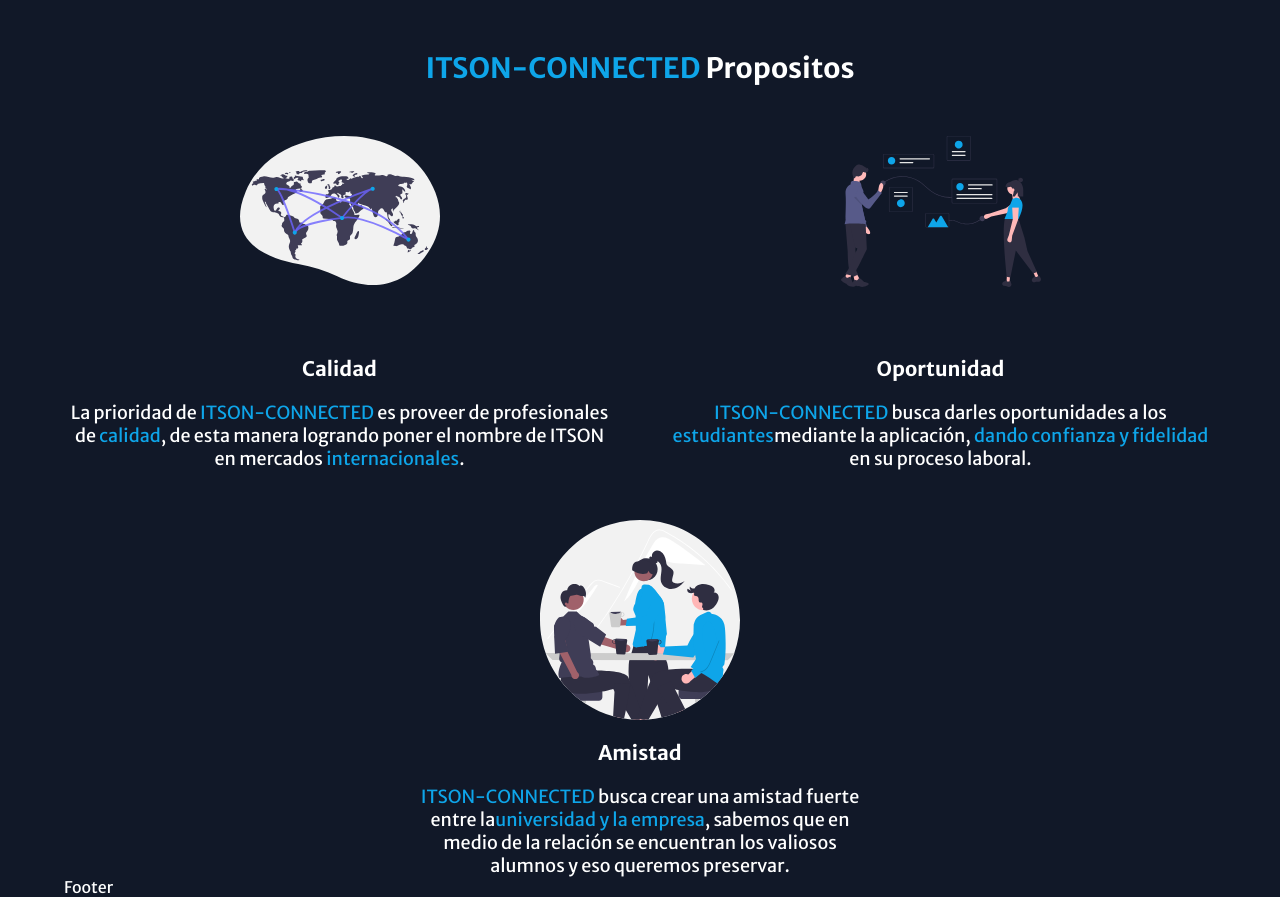
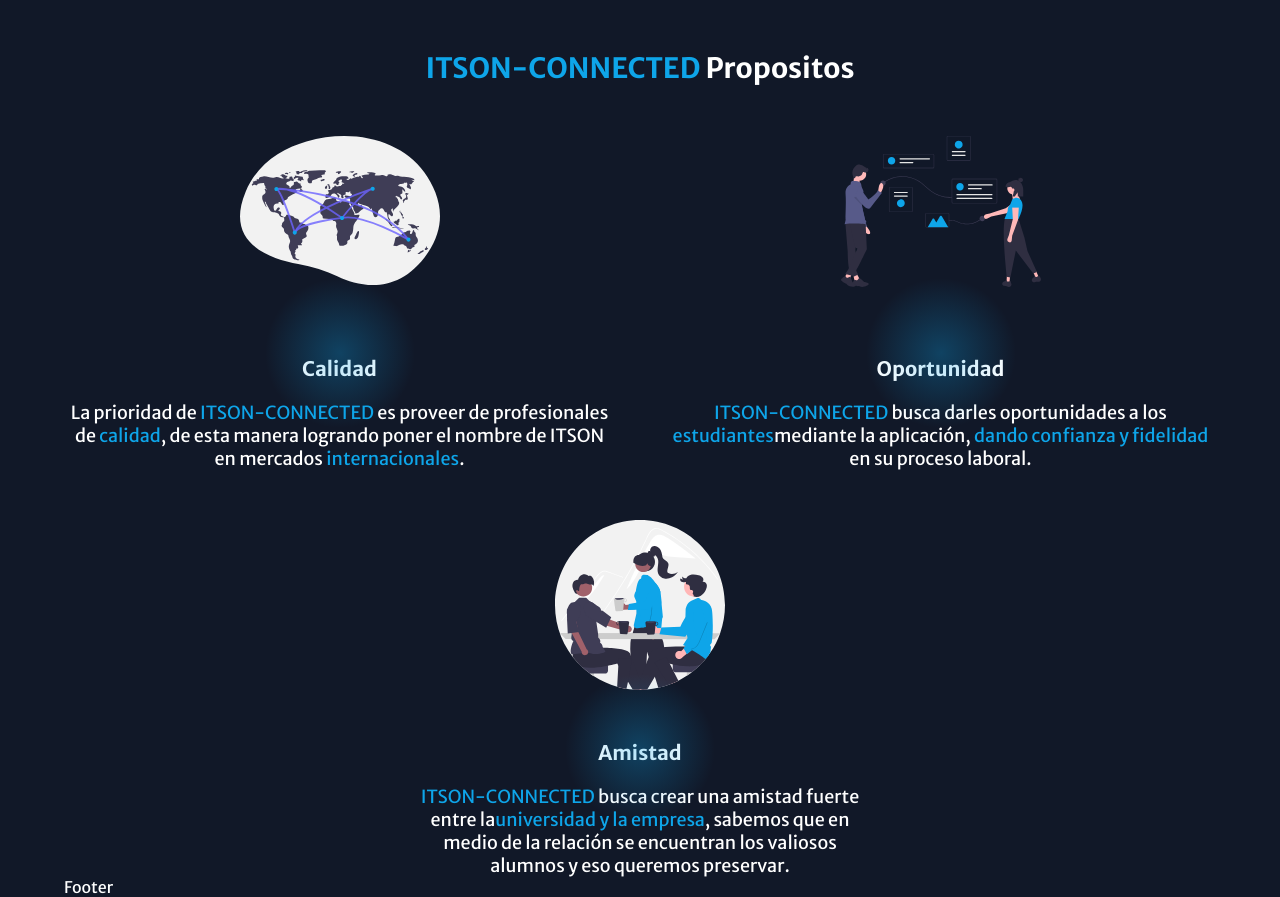
Before and after one commit to HectorGerardoZV/itson-connected-front, a React (Vite) app: page / in a window 1280 px wide. Shown: the part 800-1697 px from the top of the page. Built offline with nearby package versions, Linux system fonts and the light colour scheme.

Commit message:
The radial circle effect was added.

```diff
--- a/src/components/Propose/Propose.jsx
+++ b/src/components/Propose/Propose.jsx
@@ -58,6 +58,7 @@
             <div className={style.propose__img}>
                 <img src={values[option].img} alt="img-propose" />
             </div>
+            <div className={style.circle}></div>
             <h3>{values[option].title}</h3>
             {values[option].description}
         </div>
--- a/src/components/Propose/Propose.module.css
+++ b/src/components/Propose/Propose.module.css
@@ -4,6 +4,7 @@
     align-items: center;
     justify-content: center;
     gap: 2rem;
+    position: relative;
 }
 .propose__img{
     height: 20rem;
@@ -11,10 +12,19 @@
 .propose__img img{
     width: 20rem;
 }
+.propose:last-child .propose__img img{
+    width: 17rem;
+}
 .importantText{
     color: var(--color-main);
 }
-
+.circle{
+    position: absolute;
+    margin-bottom: -10rem;
+    width: 15rem;
+    height: 15rem;
+    background:  radial-gradient(50% 50% at 50% 50%, rgba(14, 165, 233, 0.3) 0%, rgba(14, 165, 233, 0) 100%);
+}
 @media(max-width: 85rem) {
     .propose:last-child{
         grid-column: 1/ 3;
@@ -47,4 +57,7 @@
     .propose__img img{
         width: 17rem;
     }
+    .circle{
+        margin-bottom: -7rem;
+    }
 }
```
